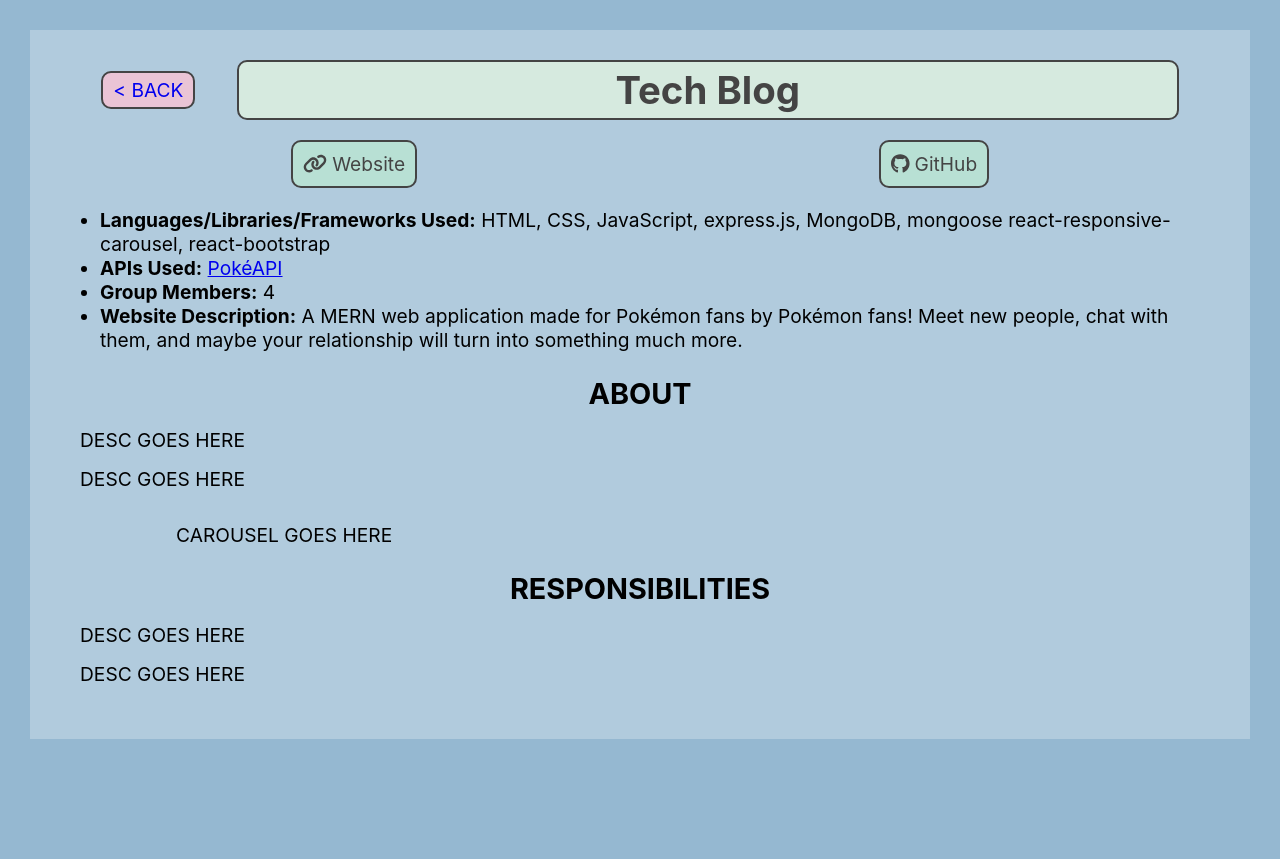
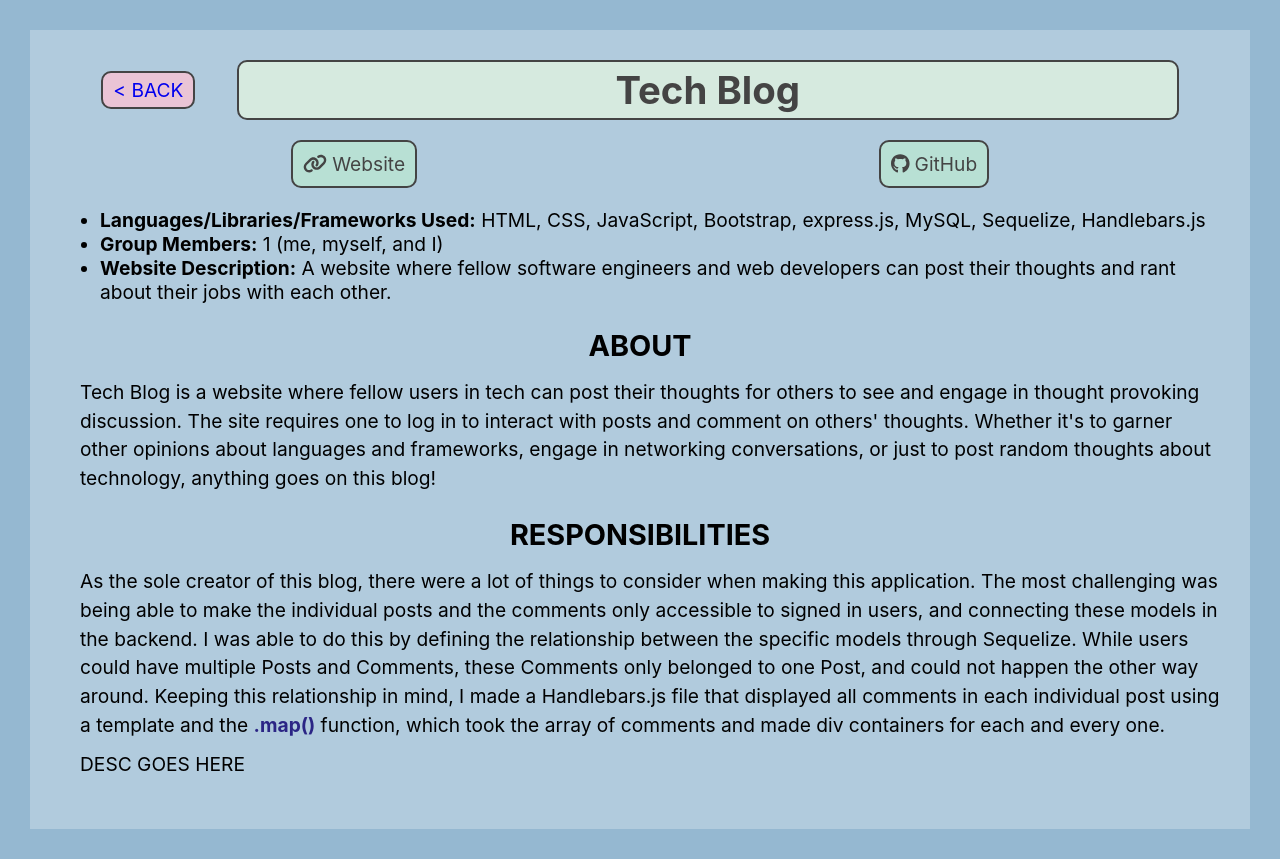
Before and after one commit to cindyung56/cindyung56.github.io, a React (Create React App) app: page /tech-blog in a window 1280 px wide. Before the commit the page ends 800 px from the top, so only its background shows below. Built offline with nearby package versions, Linux system fonts and the light colour scheme.

Commit message:
finished adding text, need to add pics

```diff
--- a/src/components/ProjectLinks/TechBlog/index.js
+++ b/src/components/ProjectLinks/TechBlog/index.js
@@ -8,9 +8,11 @@ import { FontAwesomeIcon } from "@fortawesome/react-fontawesome";
 import { faLink } from "@fortawesome/free-solid-svg-icons";
 import { faGithub } from "@fortawesome/free-brands-svg-icons";
 
-export default function TechBlog(){
-    return(
-        <div className="project-body">
+//import images
+
+export default function TechBlog() {
+  return (
+    <div className="project-body">
       <div className="head-section">
         <Link to="/" className="go-back">
           {"<"} BACK
@@ -31,43 +33,57 @@ export default function TechBlog(){
       <div className="p-description">
         <ul>
           <li>
-            <b>Languages/Libraries/Frameworks Used:</b> HTML, CSS, JavaScript, express.js,
-            MongoDB, mongoose
-            react-responsive-carousel, react-bootstrap
+            <b>Languages/Libraries/Frameworks Used:</b> HTML, CSS, JavaScript,
+            Bootstrap, express.js, MySQL, Sequelize, Handlebars.js
           </li>
           <li>
-            <b>APIs Used:</b> <a href="https://pokeapi.co/about">PokéAPI</a>
+            <b>Group Members:</b> 1 (me, myself, and I)
           </li>
           <li>
-            <b>Group Members:</b> 4
-          </li>
-          <li>
-            <b>Website Description:</b> A MERN web application made for Pokémon
-            fans by Pokémon fans! Meet new people, chat with them, and maybe
-            your relationship will turn into something much more.
+            <b>Website Description:</b> A website where fellow software
+            engineers and web developers can post their thoughts and rant about
+            their jobs with each other.
           </li>
         </ul>
 
         <h2> ABOUT </h2>
-        <p>DESC GOES HERE</p>
+        <p>
+          Tech Blog is a website where fellow users in tech can post their
+          thoughts for others to see and engage in thought provoking discussion.
+          The site requires one to log in to interact with posts and comment on
+          others' thoughts. Whether it's to garner other opinions about
+          languages and frameworks, engage in networking conversations, or just
+          to post random thoughts about technology, anything goes on this blog!
+        </p>
 
-        <p>DESC GOES HERE</p>
-        <div className="carousel-div">
-          CAROUSEL GOES HERE
-          {/* <Carousel className="carousel" axis="horizontal" showArrows={false}>
+        {/* <div className="carousel-div">
+          <Carousel className="carousel" axis="horizontal" showArrows={false}>
             <div>
               <img src={foodAdv1} alt="food adventure home page" />
             </div>
             <div>
               <img src={foodAdv2} alt="food adventure questionnaire form" />
             </div>
-          </Carousel> */}
-        </div>
+          </Carousel>
+        </div> */}
         <h2>RESPONSIBILITIES</h2>
-        <p>DESC GOES HERE</p>
+        <p>
+          As the sole creator of this blog, there were a lot of things to
+          consider when making this application. The most challenging was being
+          able to make the individual posts and the comments only accessible to
+          signed in users, and connecting these models in the backend. I was
+          able to do this by defining the relationship between the specific
+          models through Sequelize. While users could have multiple Posts and
+          Comments, these Comments only belonged to one Post, and could not
+          happen the other way around. Keeping this relationship in mind, I made
+          a Handlebars.js file that displayed all comments in each individual
+          post using a template and the{" "}
+          <span className="code-snippet">.map()</span> function, which took the
+          array of comments and made div containers for each and every one.
+        </p>
 
         <p>DESC GOES HERE</p>
       </div>
     </div>
-    )
+  );
 }
--- a/src/components/ProjectLinks/TypeIndex/index.js
+++ b/src/components/ProjectLinks/TypeIndex/index.js
@@ -169,11 +169,23 @@ export default function TypeIndex() {
           some users to tell them apart than just reading the text. In CSS, I
           represented the 18 colors by creating respective classes for each (for
           example, the 'fire-type' class would have an orange-red background
-          color). Then in the React component where each type would be displayed, I created code to utilize the type's name
-          in a template for the element's class. Code snippet below:
+          color, 'water-type' class would be a blue background, etc.). Then, in
+          the PokeCard React component where each type would be displayed in
+          their respective cards, I created a template literal to include the
+          type in the className attribute:
         </p>
 
-        <p></p>
+        <p className="code-snippet">{"className=`poke-type ${type}-type`"}</p>
+
+        <p>
+          This code allowed the program to insert the type in the template
+          literal, so the className would appear as 'fire-type' or 'water-type'
+          on React, which then would apply the appropriate CSS to each word! I
+          was particularly proud of this achievement, as it allowed me to apply
+          the DRY (Don't Repeat Yourself) concept while also using the .map()
+          function to display each type and apply the appropriate CSS without
+          having to use any complicated conditional statements.
+        </p>
       </div>
     </div>
   );
```
